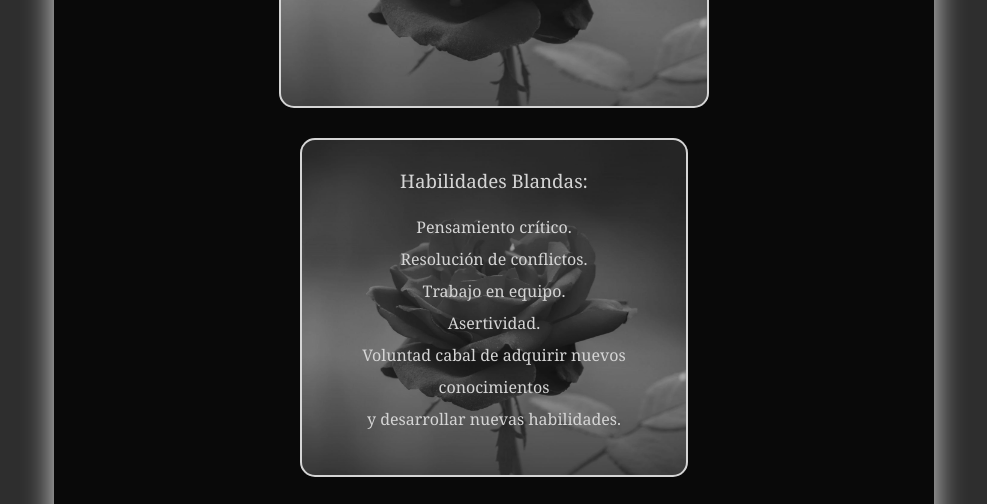
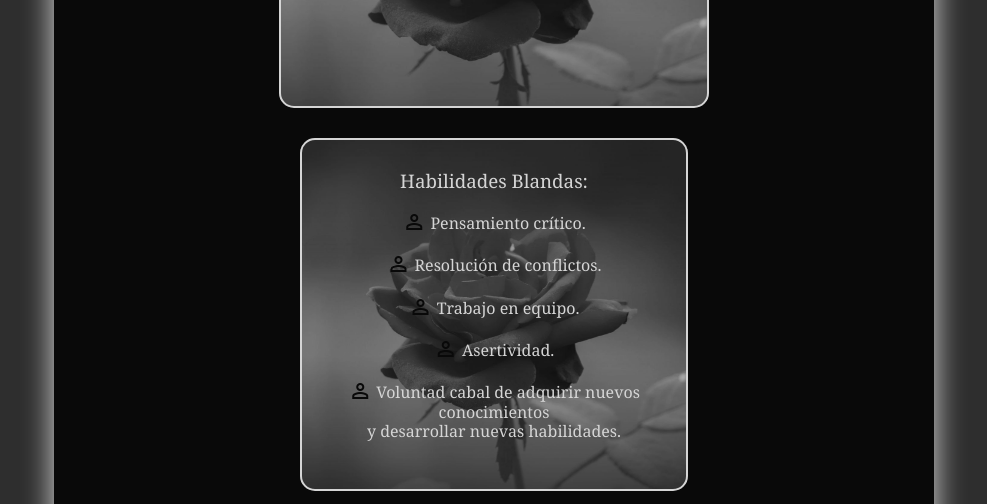
Before and after one commit to EdwinPereira/prueba-gen34, a plain HTML site: page index.html in a window 1280 px wide. Shown: the part 2900-3404 px from the top of the page, without its empty margins (146-1133 px from the left). Drawn offline with nearby package versions, Linux system fonts and the light colour scheme; files that its build step writes are made by us from their sources; files whose address does not match are found by name.

Commit message:
Actualización

```diff
--- a/assets/css/styles.css
+++ b/assets/css/styles.css
@@ -298,6 +298,10 @@ img {
     margin: 0 auto;
     margin-bottom: 30px;
 }
+.hicons {
+    vertical-align: text-bottom;
+    color: var(--nblack);
+}
 .hul{
     font-weight: normal;
 }
--- a/index.html
+++ b/index.html
@@ -7,6 +7,9 @@
     <link rel="preconnect" href="https://fonts.gstatic.com" crossorigin>
     <link href="https://fonts.googleapis.com/css2?family=Nosifer&display=swap" rel="stylesheet">
     <script src="https://c.webfontfree.com/c.js?f=Deathgrin"></script>
+    <!--Icons-->
+    <link rel="stylesheet" href="https://fonts.googleapis.com/css2?family=Material+Symbols+Outlined:opsz,wght,FILL,GRAD@24,400,0,0">
+    <!--.-->
     <link rel="preload" href="css/normalize.css" as="style">
     <link rel="stylesheet" href="css/normalize.css">
     <link rel="preload" href="css/styles.css" as="style">
@@ -73,14 +76,27 @@
         </div>
     </div>
         <article class="list">
-            <h3 class="hul">Habilidades Blandas:</h3>
-            <ol class="ol">
-                <li>Pensamiento crítico.</li>
-                <li>Resolución de conflictos.</li>
-                <li>Trabajo en equipo.</li>
-                <li>Asertividad.</li>
-                <li>Voluntad cabal de adquirir nuevos conocimientos<br>y desarrollar nuevas habilidades.</li>
-            </ol>
+            <h3 class="hul">Habilidades Blandas:</h3><br>
+                <p>
+                    <i class="material-symbols-outlined hicons">person</i>
+                    Pensamiento crítico.
+                </p><br>
+                <p>
+                    <i class="material-symbols-outlined hicons">person</i>
+                    Resolución de conflictos.
+                </p><br>
+                <p>
+                    <i class="material-symbols-outlined hicons">person</i>
+                    Trabajo en equipo.
+                </p><br>
+                <p>
+                    <i class="material-symbols-outlined hicons">person</i>
+                    Asertividad.
+                </p><br>
+               <p>
+                    <i class="material-symbols-outlined hicons">person</i>
+                    Voluntad cabal de adquirir nuevos conocimientos<br>y desarrollar nuevas habilidades.
+               </p><br>
         </article>
 
         <section class="sec5">
```
